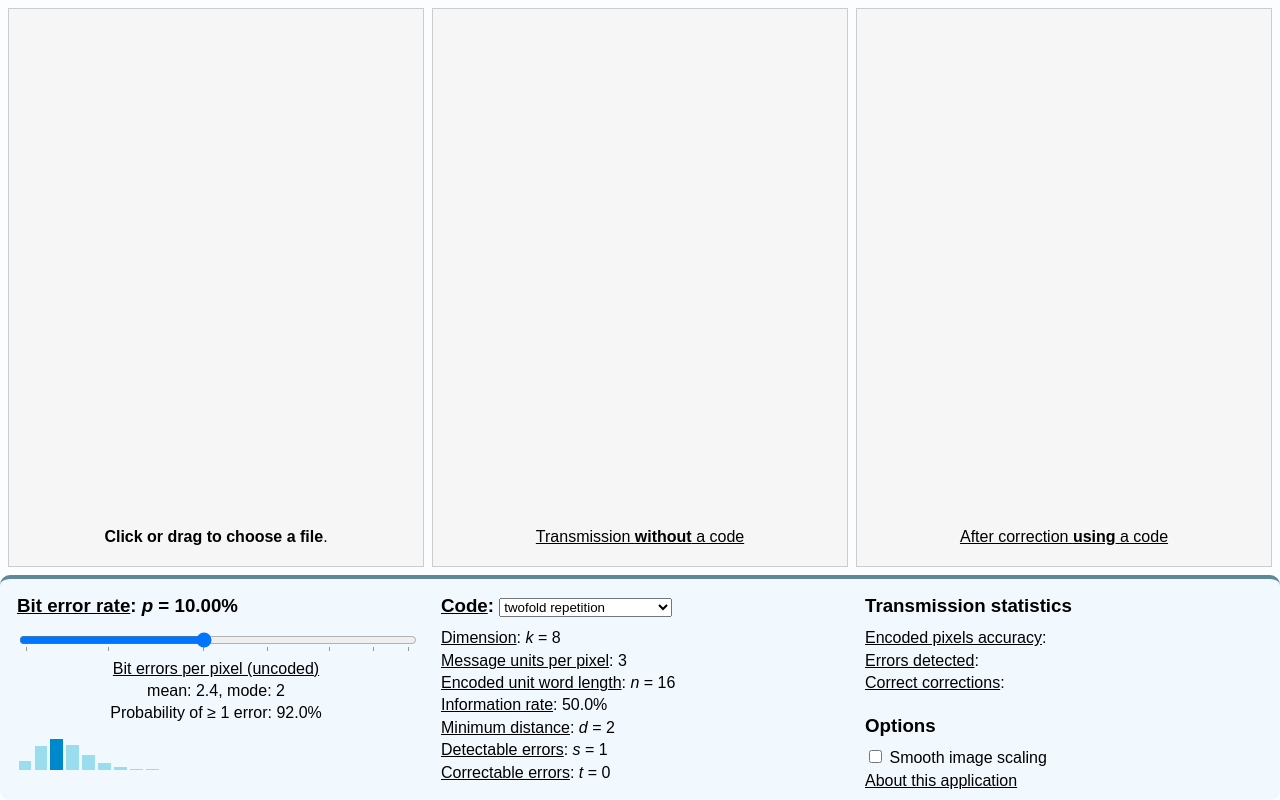
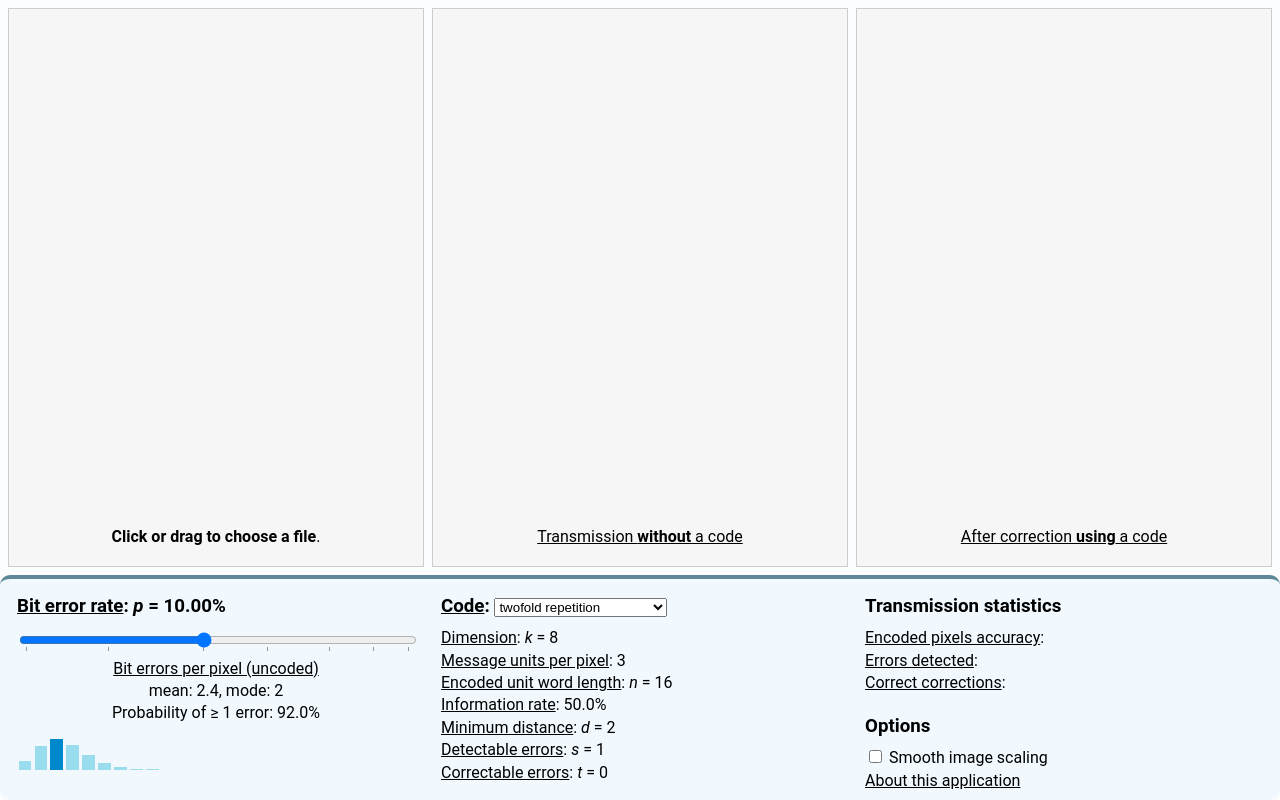
Before and after one commit to DMRobertson/coding-demo, a plain HTML site: page index.html in a window 1280 px wide. Drawn offline with Linux system fonts and the light colour scheme.

Commit message:
Use Android and iOS default fonts

```diff
--- a/demo.css
+++ b/demo.css
@@ -6,7 +6,7 @@ span.mobile, span.desktop { display: none; }
 
 /* Main page setup */
 body {
-	font-family: sans-serif;
+	font-family: "Roboto", "Droid Sans", "San Francisco", "Helvetica Neue", sans-serif;
 	margin: 0;
 	user-select: none;
 	background: #fbfdfe;
```
